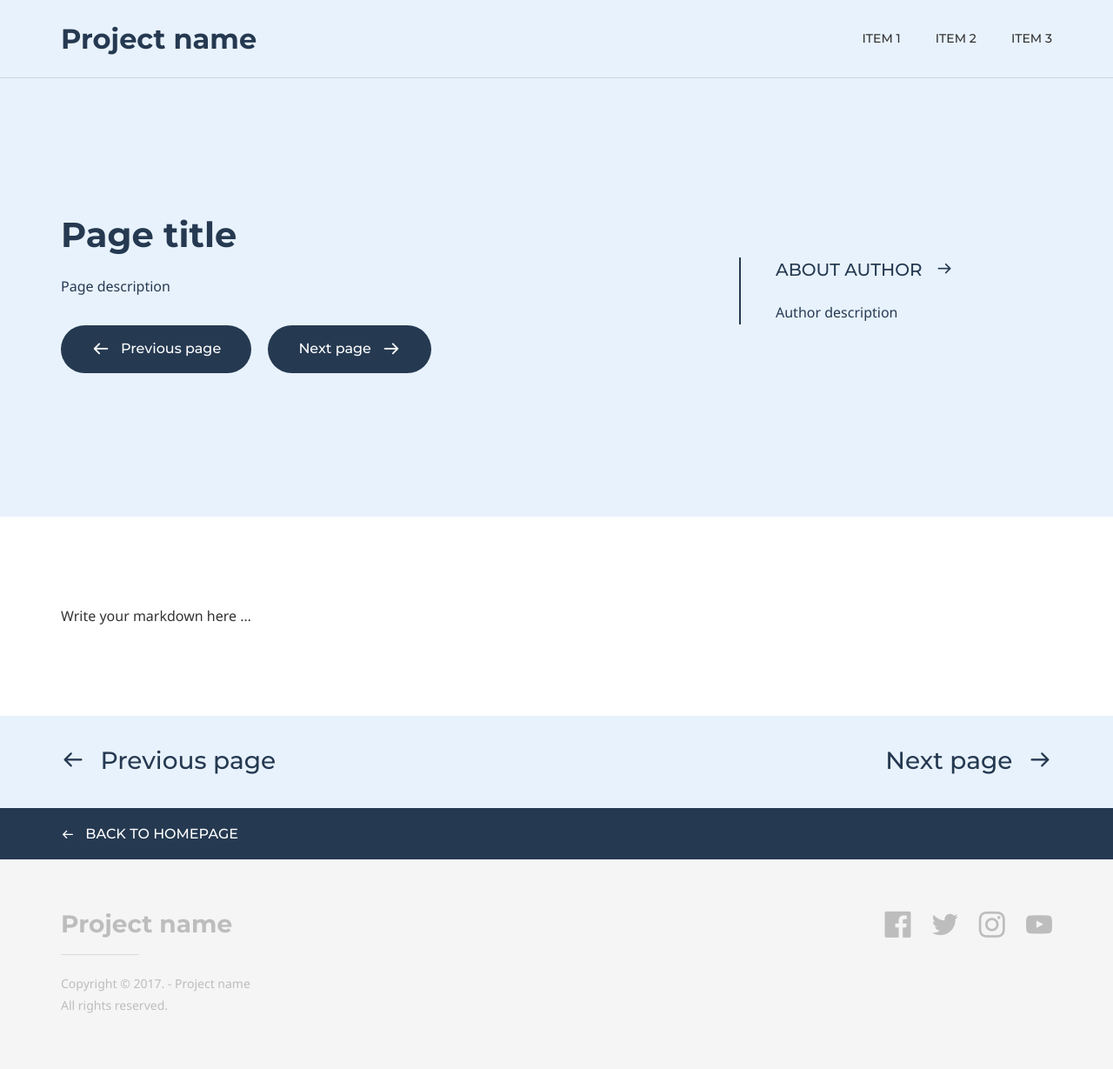
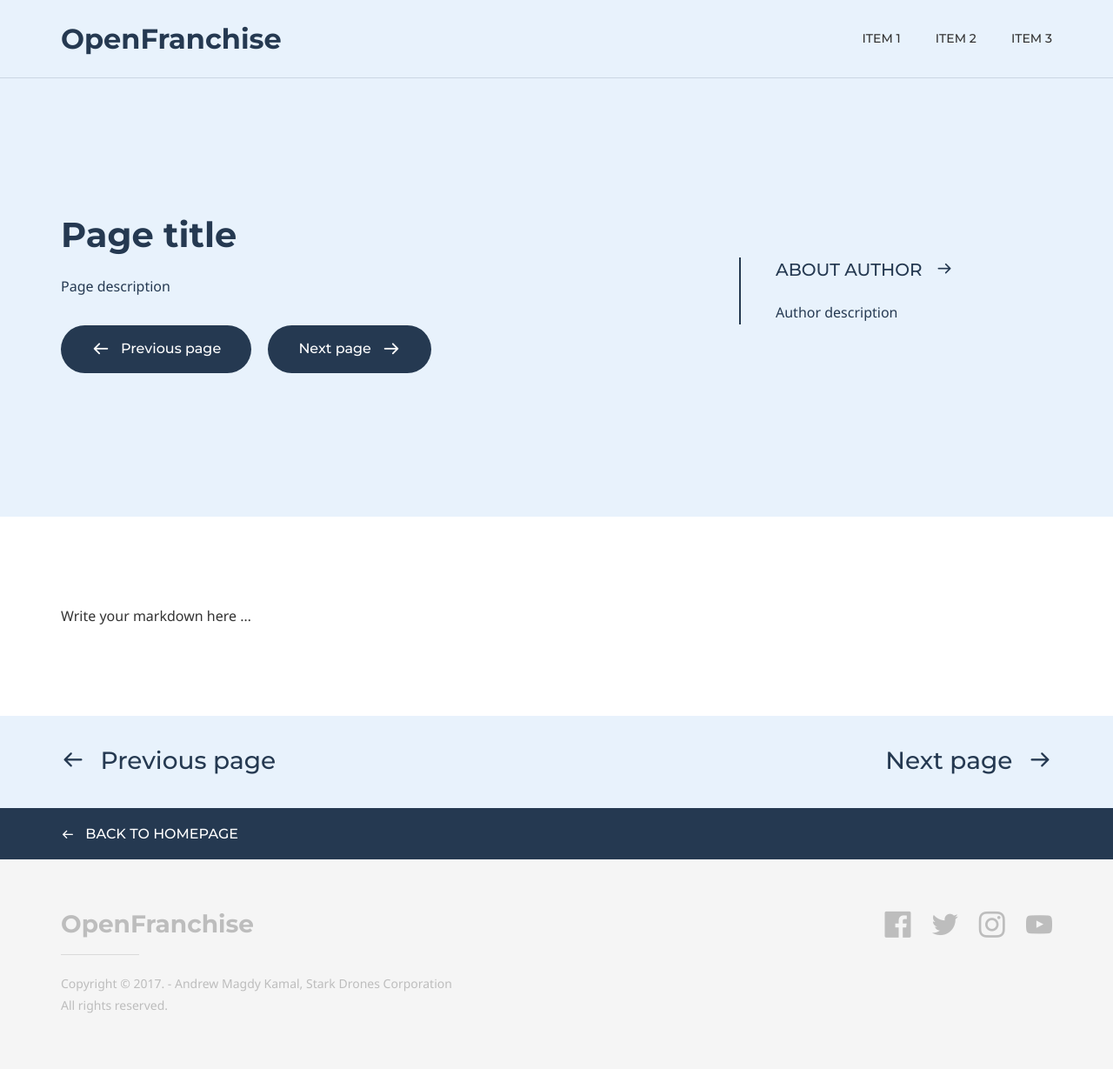
Before and after one commit to Open-Franchise/open-franchise.github.io, a Jekyll site: the page built from default.md, in a window 1280 px wide. Shown: the whole page at 87% size. Built offline with Jekyll 4.4.1, drawn with Linux system fonts in a browser that asks for light colours; some web fonts are replaced.

Commit message:
Update _config.yml

```diff
--- a/_config.yml
+++ b/_config.yml
@@ -4,7 +4,7 @@ doks:
     color_theme: # Available themes: blue (default), green, purple, red and yellow
     header:
         logo:
-            text: Project name
+            text: OpenFranchise
             image:
         nav:
             - item_name: Item 1
@@ -16,9 +16,9 @@ doks:
     footer:
         content:
             logo:
-                text: Project name
+                text: OpenFranchise
                 image:
-            copyright: Copyright &copy; 2017. - Project name <br>All rights reserved.
+            copyright: Copyright &copy; 2017. - Andrew Magdy Kamal, Stark Drones Corporation <br>All rights reserved.
         social_list:
             - network_name: facebook
               profile_url: '#'
```
